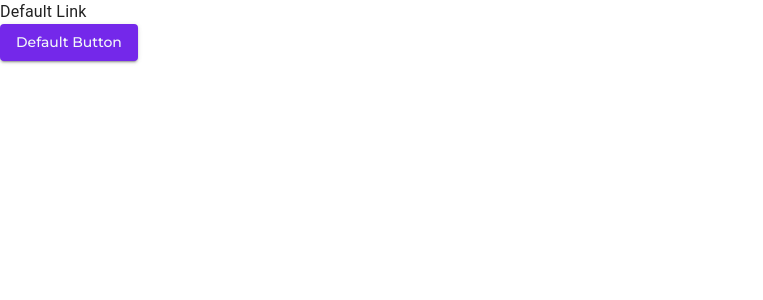
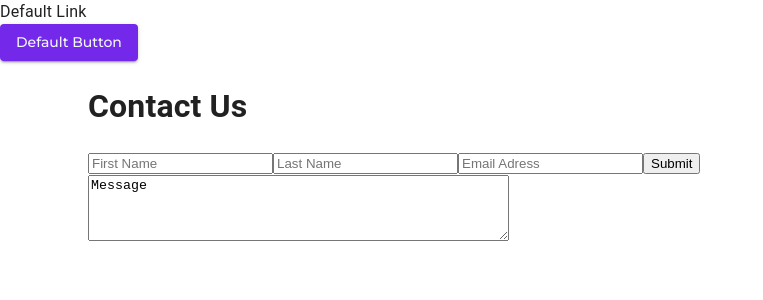
Before and after one commit to SehatBase/sehatbase_frontend, a Next.js app: page / in a window 1280 px wide. Shown: the top 300 px of the page, without its empty margins (0-763 px from the left). Built offline with nearby package versions, Linux system fonts and the light colour scheme.

Commit message:
contact setup

```diff
--- /dev/null
+++ b/components/Navbar/ContactUs.jsx
@@ -0,0 +1,23 @@
+import React from "react";
+import { Container } from "@mui/material";
+
+export default function ContactUs() {
+  return (
+    <Container>
+      <Container>
+        <h1>Contact Us</h1>
+      </Container>
+      <Container>
+        <form id="message">
+          <input type="text" placeholder="First Name"></input>
+          <input type="text" placeholder="Last Name"></input>
+          <input type="text" placeholder="Email Adress"></input>
+          <input type="submit" value="Submit"></input>
+        </form>
+        <textarea rows="4" cols="50" name="message" form="message">
+          Message
+        </textarea>
+      </Container>
+    </Container>
+  );
+}
--- a/pages/index.js
+++ b/pages/index.js
@@ -2,9 +2,13 @@ import { ThemeProvider } from '@mui/material/styles';
 import React from 'react';
 import Navbar from "../components/Navbar";
 import { muiTheme } from "../config/MuiConfig";
+import ContactUs from '../components/Navbar/ContactUs';
 
 export default function Home() {
   return (
+    <>
     <Navbar />
+    <ContactUs />
+    </>
   );
 }
```
Also changed, not shown: 1 other file (tests, documents, lock files or other folders).
